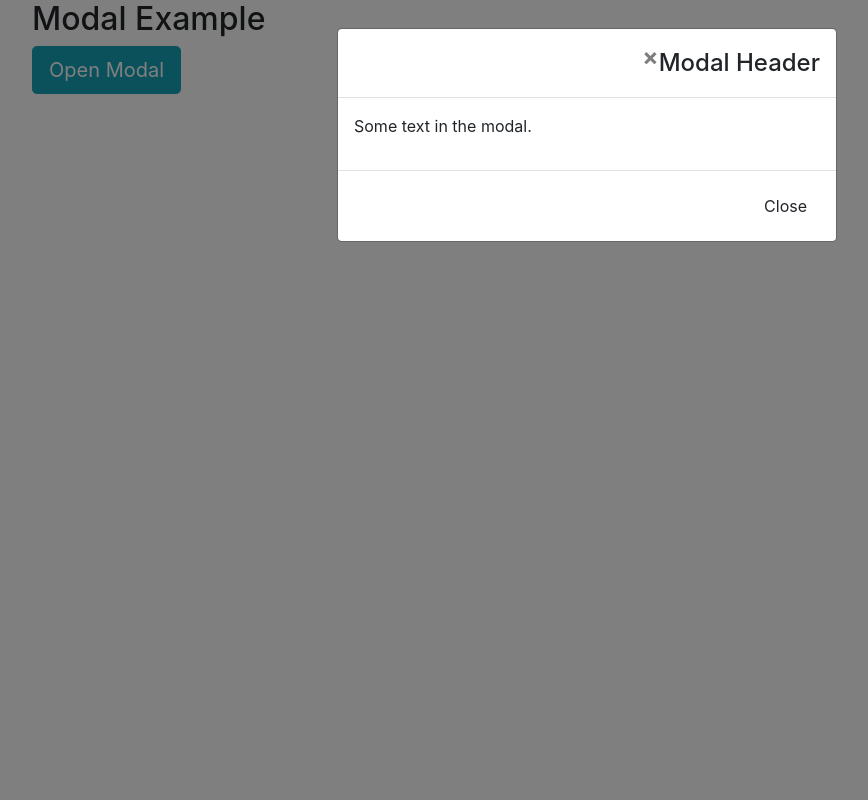
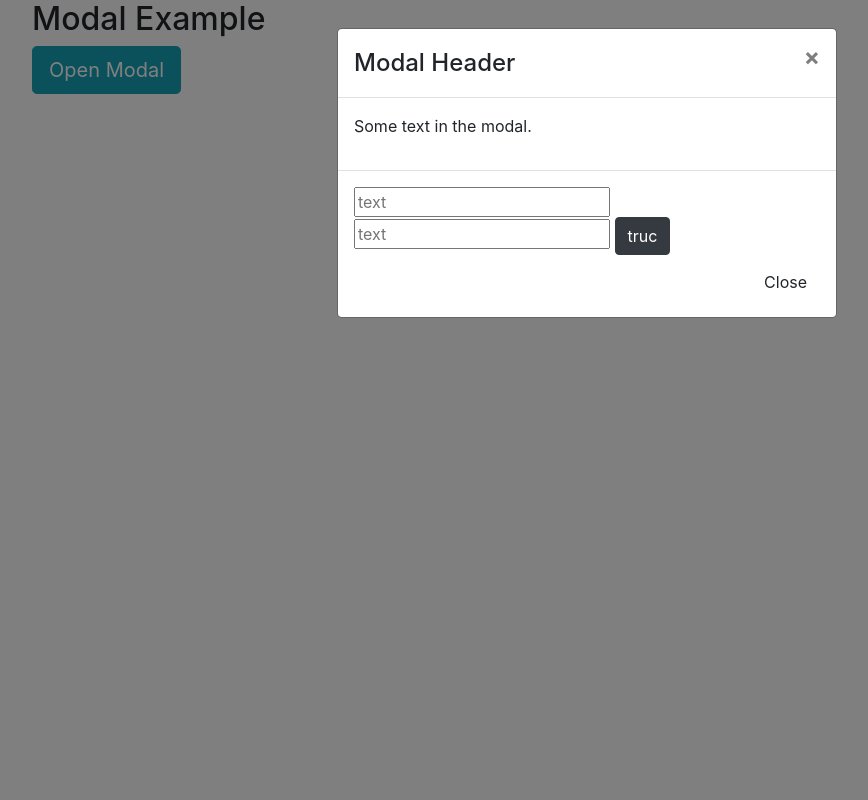
Before and after one commit to spectrosdennoce/projects, a Symfony app: template templates/Read.Formulaire.html.twig in a window 1280 px wide, after a click on "Open Modal". Shown: the whole page, without its empty margins (53-921 px from the left). Run offline with Twig, Linux system fonts and the light colour scheme; the template is opened without the code that fills it, so the values that code supplies are empty; some libraries are stand-ins or nearby versions.

Commit message:
modal form

```diff
--- a/templates/Read.Formulaire.html.twig
+++ b/templates/Read.Formulaire.html.twig
@@ -1,8 +1,8 @@
 {% extends "Header-Footer.html.twig" %}
 {% block javascripts %}
 $('#exampleModal').on('show.bs.modal', function (event) {
-  var button = $(event.relatedTarget) // Button that triggered the modal
-  var recipient = button.data('whatever') // Extract info from data-* attributes
+  var button = $(event.relatedTarget)
+  var recipient = button.data('whatever')
   var modal = $(this)
   modal.find('.modal-title').text('New message to ' + recipient)
   modal.find('.modal-body input').val(recipient)
@@ -18,13 +18,18 @@ $('#exampleModal').on('show.bs.modal', function (event) {
 
       <div class="modal-content">
         <div class="modal-header">
+          <h4 class="modal-title">Modal Header</h4>
           <button type="button" class="close" data-dismiss="modal">&times;</button>
-          <h4 class="modal-title">Modal Header</h4>
         </div>
         <div class="modal-body">
           <p>Some text in the modal.</p>
         </div>
         <div class="modal-footer">
+        <form method="POST">
+        <input name="text" type="text" placeholder="text" value=""/>
+        <input name="text3" type="text" placeholder="text" value=""/>
+        <button  class="btn btn-dark"> truc</button>
+        </form>
           <button type="button" class="btn btn-default" data-dismiss="modal">Close</button>
         </div>
       </div>
```
